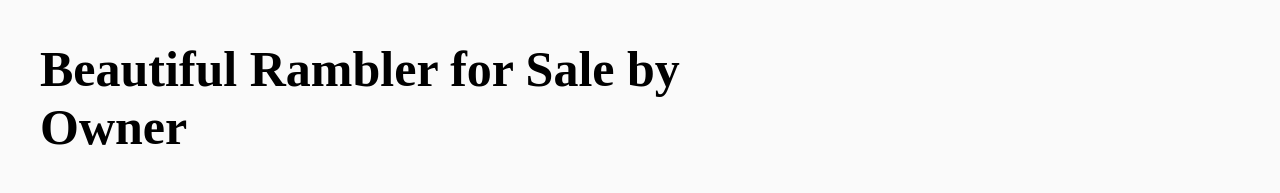
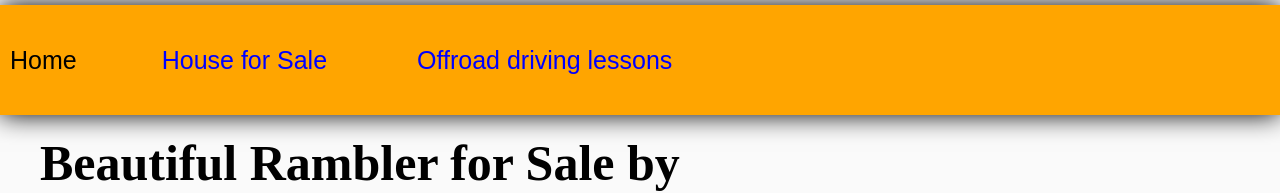
Before and after one commit to bean5/com.house-for-sale, a Next.js app: page / in a window 1280 px wide. Shown: the top 193 px of the page. Built offline with nearby package versions, Linux system fonts and the light colour scheme.

Commit message:
Bring back navigation bar

```diff
--- a/component/navbar.js
+++ b/component/navbar.js
@@ -3,8 +3,13 @@ import css from './navbar.module.css'
 export default function NavBar() {
   return (
     <div className={css.body}>
-      Navigation bar goes here
-      <hr/>
+      <nav className={css.nav}>
+        Home
+        <ul>
+          <li><a href="#">House for Sale</a></li>
+          <li><a href="#">Offroad driving lessons</a></li>
+        </ul>
+      </nav>
     </div>
   )
 }
--- a/component/navbar.module.css
+++ b/component/navbar.module.css
@@ -1,3 +1,32 @@
 .body {
+  background-size: cover;
+  font-family: sans-serif;
   font-size: 25px;
+  padding: 30px;
 }
+
+.nav {
+  align-items: center;
+  background-color: orange;
+  box-shadow: 0 0 25px 0 black;
+  display: flex;
+  height: 90px;
+  left: 0;
+  position: fixed;
+  padding: 10px;
+  right: 0;
+  top: 5px;
+}
+
+.nav * {
+  display: inline;
+}
+
+.nav li {
+  margin: 45px;
+}
+
+.nav li a {
+  color: blue;
+  text-decoration: none;
+}
--- a/pages/index.js
+++ b/pages/index.js
@@ -8,7 +8,7 @@ export default function Home() {
   return (
     <div>
       {/* <HelloWorld /> */}
-      {/* <NavBar /> */}
+      <NavBar />
       <HouseForSale />
     </div>
   )
```
